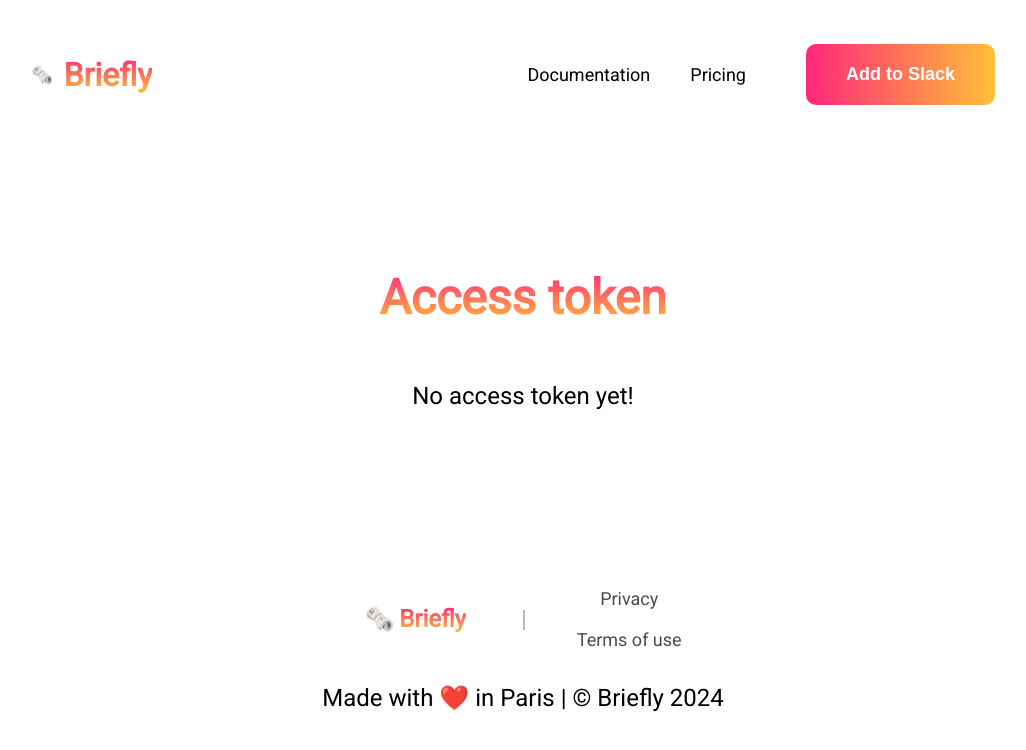
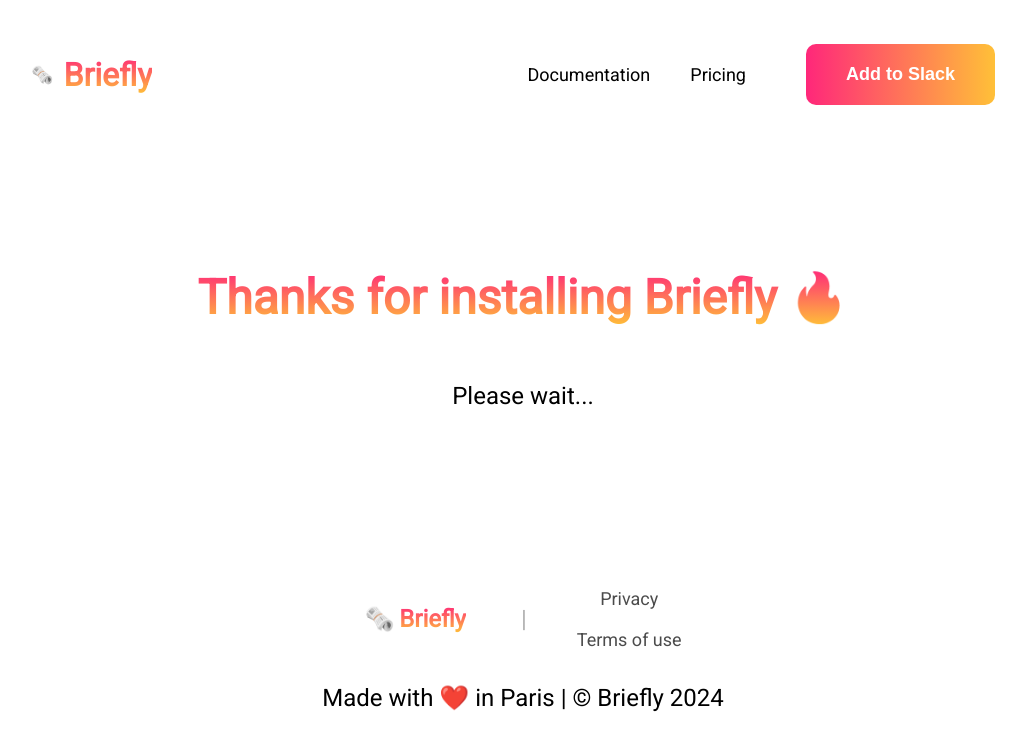
Before and after one commit to Dichiara25/Briefly, a Next.js app: page /oauth2 in a window 1280 px wide. Shown: the top 750 px of the page, without its empty margins (117-1143 px from the left). Built offline with nearby package versions, Linux system fonts and the light colour scheme; no server answers.

Commit message:
Change message on app installation

```diff
--- a/src/app/components/slack/AccessToken.tsx
+++ b/src/app/components/slack/AccessToken.tsx
@@ -86,7 +86,7 @@
                 .doc(teamId)
                 .set(workspaceData)
                 .then(() => {
-                  toast.success(`Successfully requested ${APP_NAME} installation 🔥`);
+                  toast.success(`Success`);
                   redirect(routes.home);
                 });
             } else {
@@ -103,8 +103,8 @@
 
     return (
         <div className={styles.main}>
-            <h1>Access token</h1>
-            <p>{token ? `The access token is: ${token}` : 'No access token yet!'}</p>
+            <h1>Thanks for installing {APP_NAME} 🔥</h1>
+            <p>{token ? 'You are going to be redirected...' : 'Please wait...'}</p>
         </div>
     );
 }
```
